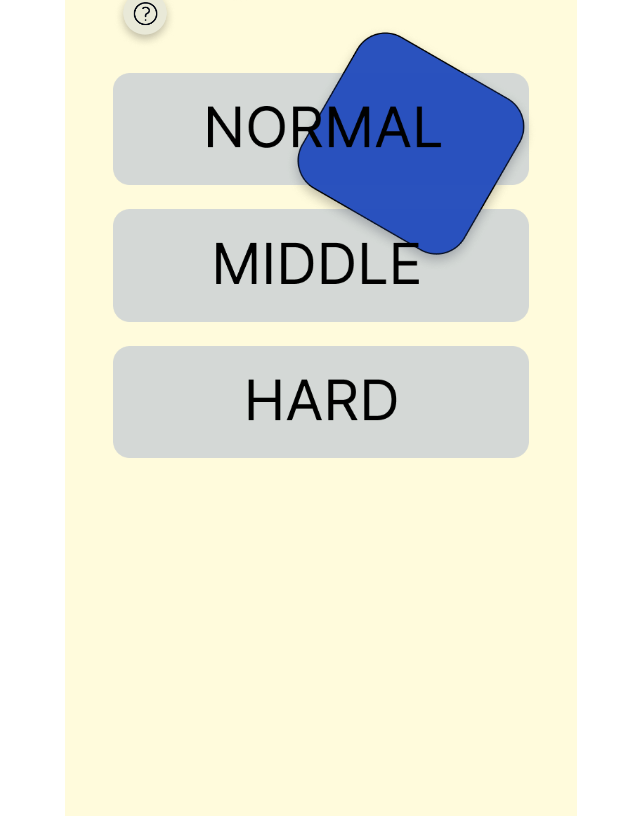
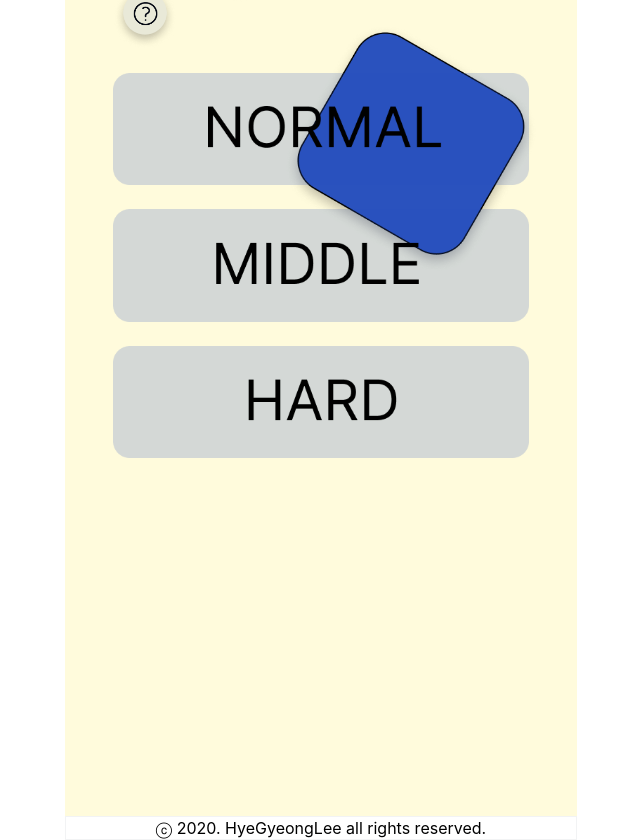
Before and after one commit to HyeGyeongLee/icebreaking, a Next.js app: page / in a window 1280 px wide. Shown: the part 384-1224 px from the top of the page, without its empty margins (319-959 px from the left). Before the commit the page ends 1200 px from the top, so only its background shows below. Built offline with nearby package versions, Linux system fonts and the light colour scheme.

Commit message:
copyright 추가

```diff
--- a/components/layout/Footer.tsx
+++ b/components/layout/Footer.tsx
@@ -1,7 +1,9 @@
 export default function Footer() {
     return (
-      <div>
-        footer~~~
+      <div className="relative h-screen xl:h-full lg:h-full md:h-full sm:h-full w-full">
+        <div className="lg:mx-96 text-center ring-1 ring-inset ring-gray-900/5 lg:flex lg:flex-col lg:justify-center">
+            ⓒ 2020. HyeGyeongLee all rights reserved.
+        </div>
       </div>
     )
 }
--- a/pages/_app.tsx
+++ b/pages/_app.tsx
@@ -7,6 +7,7 @@ function MyApp({ Component, pageProps }) {
   return (
     <>
     <Component {...pageProps} />
+    <Footer />
     </>
   )
 }
```
